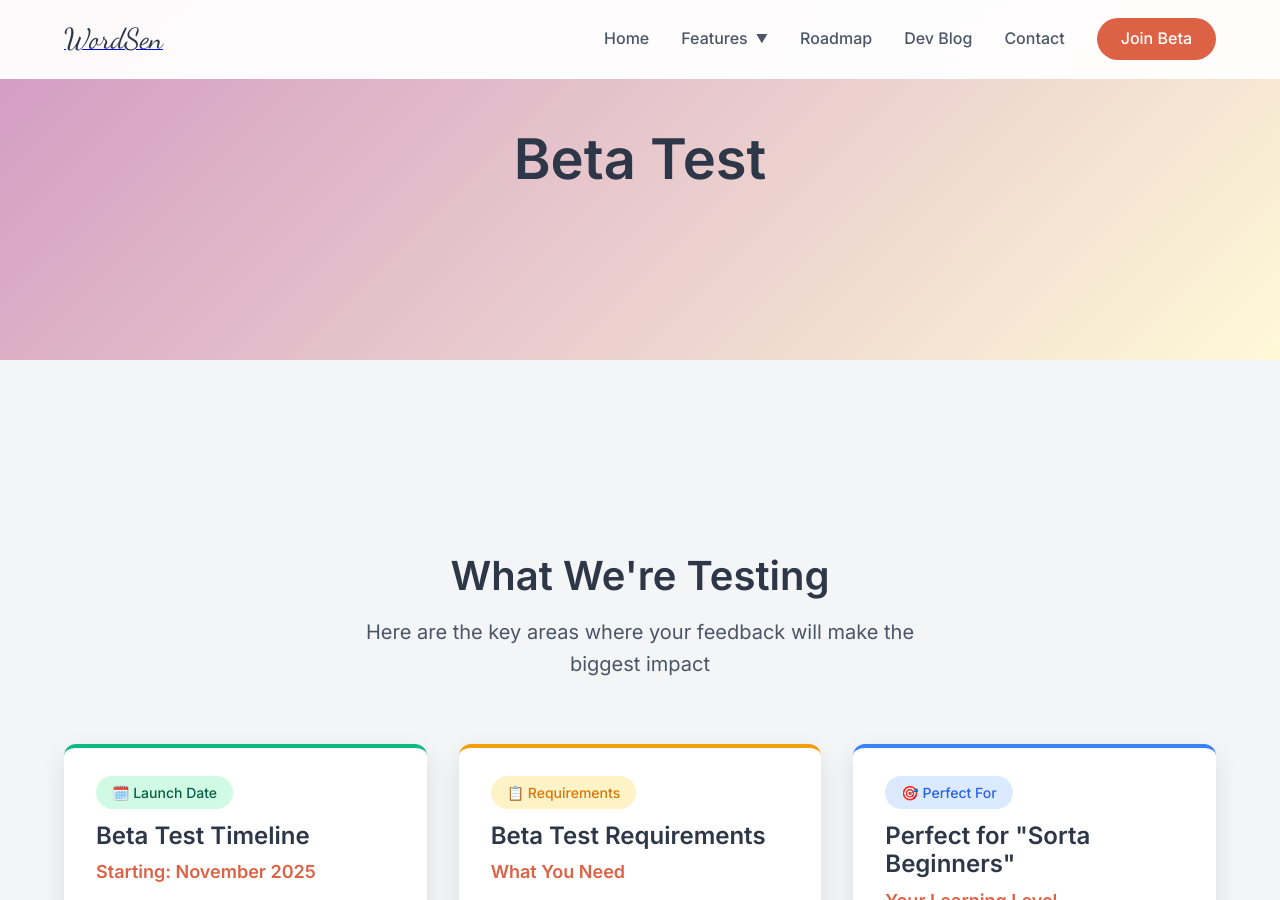
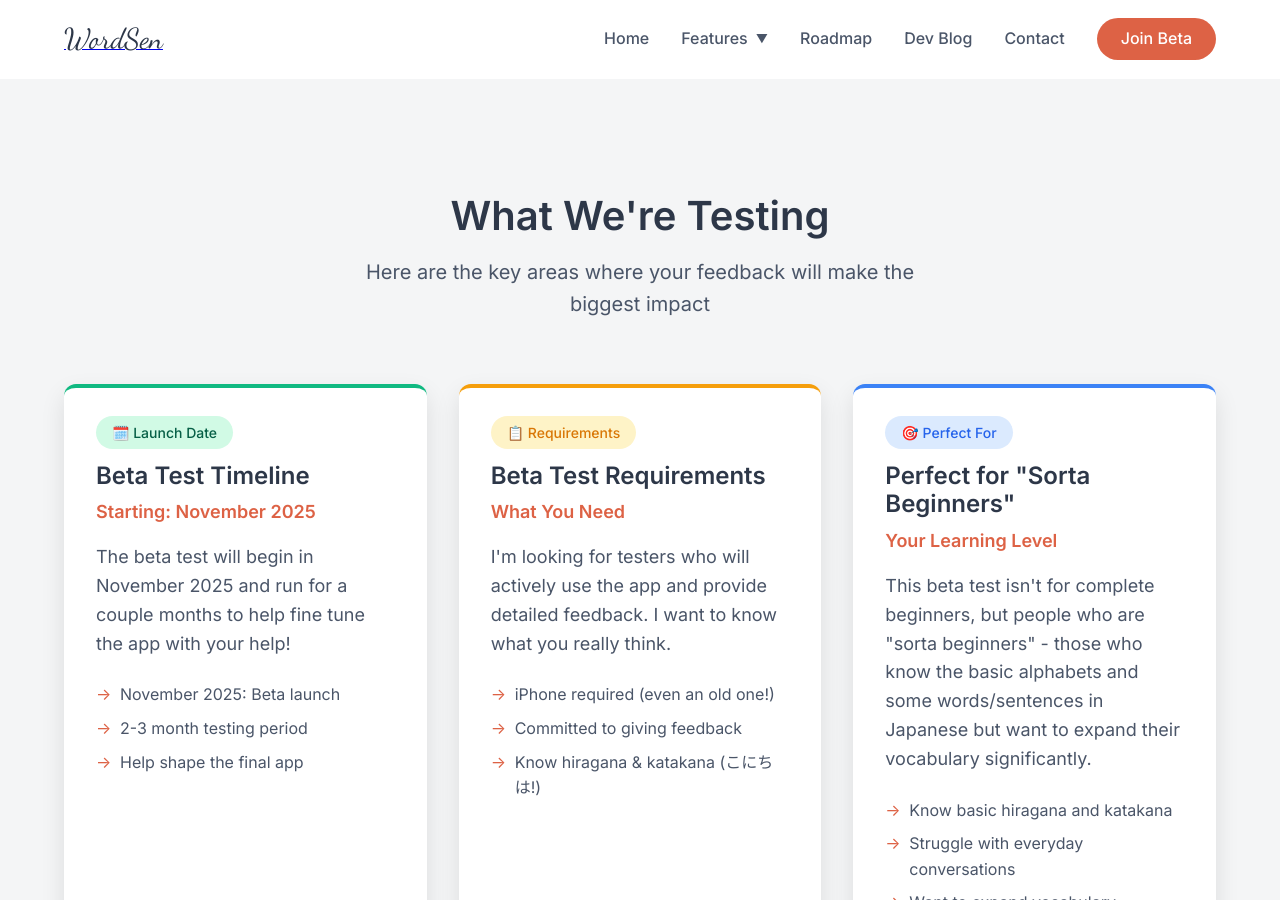
Before and after one commit to froghaiku/WordSenWebsite, a Jekyll site: the page built from beta.html, in a window 1280 px wide and 900 px high. Built offline with Jekyll 4.4.1, drawn with Linux system fonts in a browser that asks for light colours.

Commit message:
Remove header section from beta page for cleaner design
- Remove the "Beta Test" header section completely
- Clean up associated CSS styles (.page-header rules)
- Page now starts directly with the signup form and content cards
- Creates more focused, streamlined user experience

🤖 Generated with [Claude Code](https://claude.ai/code)

Co-Authored-By: Claude <noreply@anthropic.com>

```diff
--- a/beta.html
+++ b/beta.html
@@ -5,31 +5,8 @@ description: "Join WordSen's exclusive beta test program launching November 2025
 canonical_url: "https://www.wordsen.com/beta"
 ---
 
-<!-- Hero Section -->
-<section class="page-header">
-    <div class="container">
-        <div class="section-header">
-            <h1>Beta Test</h1>
-        </div>
-    </div>
-</section>
 
 <style>
-.page-header {
-    background: var(--secondary-gradient);
-    padding: 5.5rem 0 3rem;
-    text-align: center;
-    display: flex;
-    align-items: center;
-    min-height: 40vh;
-}
-
-.page-header .container {
-    display: flex;
-    align-items: center;
-    justify-content: center;
-    width: 100%;
-}
 
 .beta-signup {
     display: flex;
@@ -113,10 +90,6 @@ canonical_url: "https://www.wordsen.com/beta"
 }
 
 @media (max-width: 768px) {
-    .page-header {
-        padding: 4rem 0 2.5rem;
-    }
-
     .beta-testing-grid {
         grid-template-columns: 1fr;
     }
```
